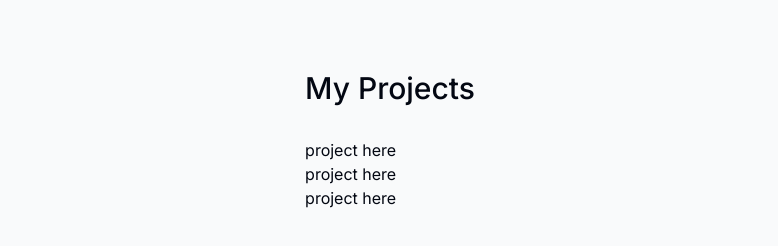
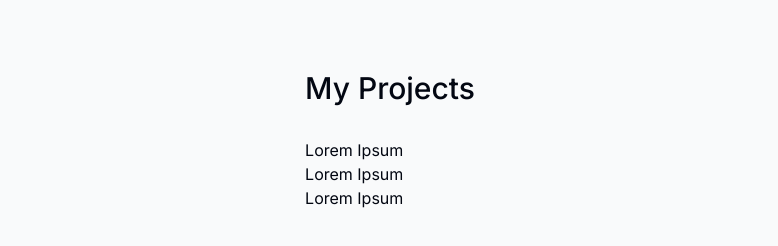
Before and after one commit to tiagorahal/portfolio_2.0, a Next.js app: page / in a window 1280 px wide. Shown: the part 1282-1528 px from the top of the page, without its empty margins (250-1028 px from the left). Before the commit the page ends 1492 px from the top, so only its background shows below. Built offline with nearby package versions, Linux system fonts and the light colour scheme.

Commit message:
Fix typescript typof issues on project.tsx, style projects.tsc component

```diff
--- a/components/project.tsx
+++ b/components/project.tsx
@@ -1,7 +1,15 @@
 import React from 'react'
+import { projectsData } from '@/lib/data';
 
-export default function Project() {
+type ProjectProps = (typeof projectsData)[number];
+
+export default function Project({
+  title,
+  description,
+  tags,
+  imageUrl,
+}: ProjectProps) {
   return (
-    <div>project here</div>
+    <div>{title}</div>
   )
 }
--- a/components/projects.tsx
+++ b/components/projects.tsx
@@ -5,12 +5,14 @@ import Project from "./project";
 
 export default function Projects() {
   return (
-    <section>
+    <section className="scroll-mt-28 mb-28">
       <SectionHeading>My Projects</SectionHeading>
       <div>
         {
           projectsData.map((project, index) => (
-            <Project />
+            <React.Fragment key={index}>
+              <Project {...project} />
+            </React.Fragment>
           ))
         }
       </div>
```
